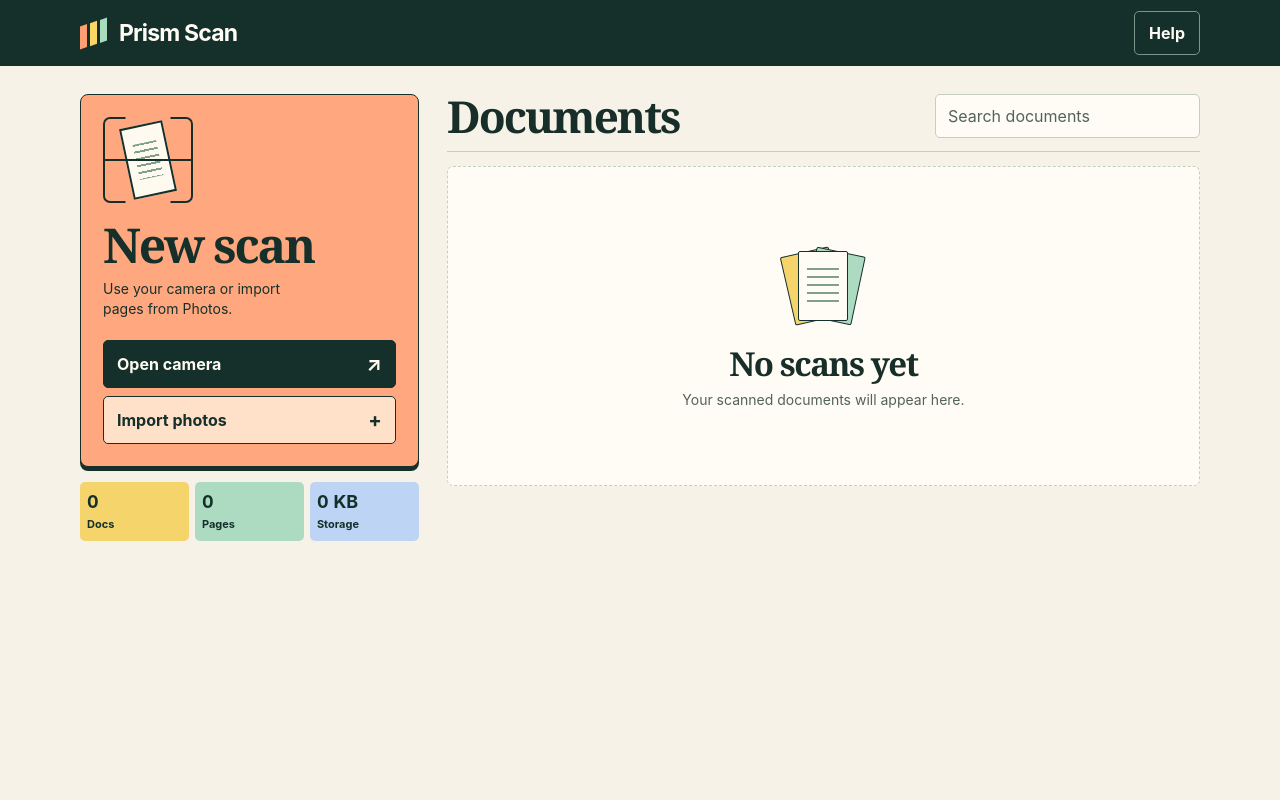
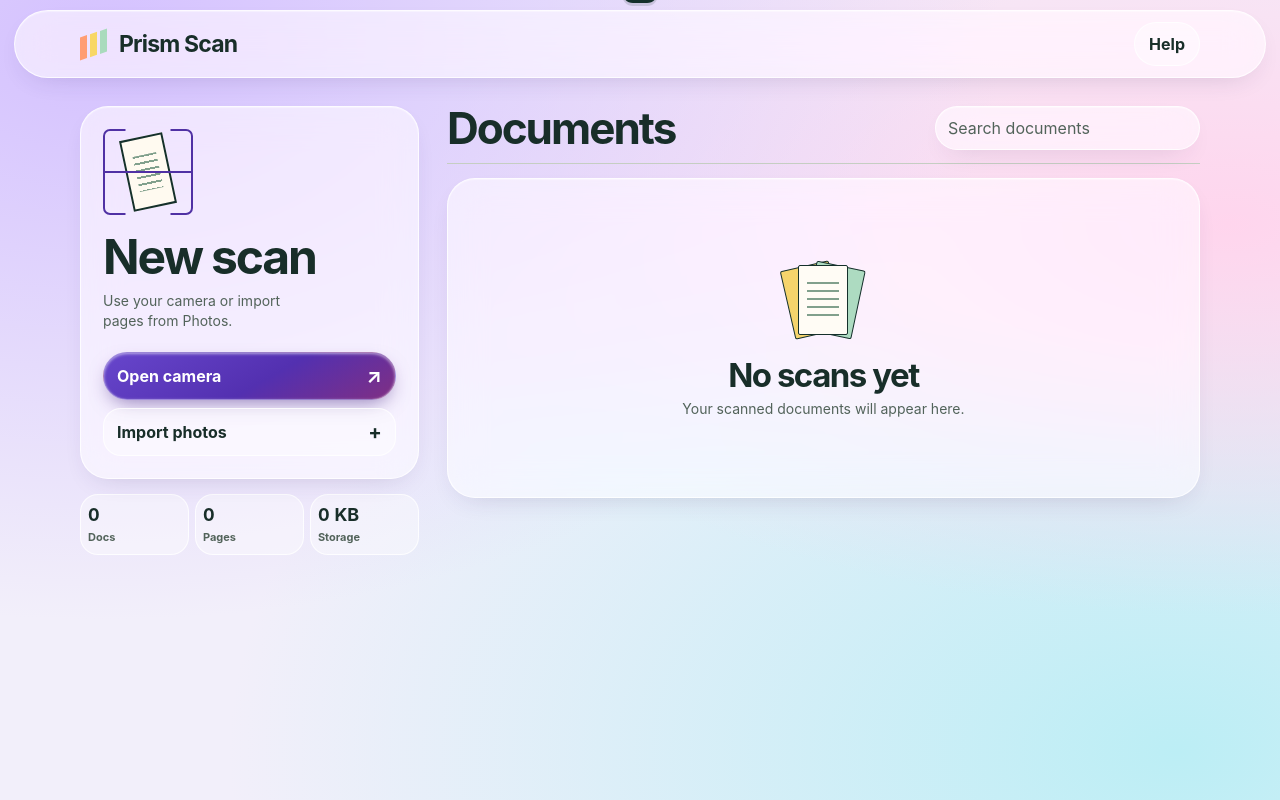
Before and after one commit to razinraziq13/prism-scan, a plain HTML site: page index.html in a window 1280 px wide. Drawn offline with Linux system fonts and the light colour scheme.

Commit message:
Give Prism Scan a Liquid Glass design

```diff
--- a/index.html
+++ b/index.html
@@ -5,7 +5,8 @@
 <meta name="viewport" content="width=device-width, initial-scale=1, viewport-fit=cover">
 <title>Prism Scan</title>
 <meta name="description" content="Scan, enhance and share documents. Works offline.">
-<meta name="theme-color" content="#15302b">
+<meta name="theme-color" content="#eee8fa" media="(prefers-color-scheme: light)">
+<meta name="theme-color" content="#211832" media="(prefers-color-scheme: dark)">
 <meta name="apple-mobile-web-app-capable" content="yes">
 <meta name="mobile-web-app-capable" content="yes">
 <meta name="apple-mobile-web-app-status-bar-style" content="black-translucent">
--- a/styles.css
+++ b/styles.css
@@ -412,3 +412,112 @@ textarea {
   .view.active, .sheet, .sheet-backdrop { animation: none; }
   .toast { transition: none; }
 }
+
+/* Liquid Glass surfaces. Document previews stay opaque for accurate editing. */
+:root {
+  --glass-wallpaper: radial-gradient(ellipse at 8% 5%, #d4c1ff 0%, transparent 54%),
+    radial-gradient(ellipse at 96% 28%, #ffd5ed 0%, transparent 48%),
+    radial-gradient(ellipse at 92% 94%, #bceef5 0%, transparent 57%), #f2effa;
+  --glass-fill: rgba(255, 255, 255, .56);
+  --glass-rim: rgba(255, 255, 255, .8);
+  --glass-glint: rgba(255, 255, 255, .4);
+  --glass-shadow: rgba(53, 40, 96, .24);
+  --glass-accent: linear-gradient(150deg, #6746cc, #5330b0 56%, #802f83);
+  --glass-focus: #5031a4;
+}
+
+@media (prefers-color-scheme: dark) {
+  :root {
+    --glass-wallpaper: radial-gradient(ellipse at 8% 5%, #38235b 0%, transparent 54%),
+      radial-gradient(ellipse at 96% 28%, #50233f 0%, transparent 48%),
+      radial-gradient(ellipse at 92% 94%, #133748 0%, transparent 57%), #110e20;
+    --glass-fill: rgba(31, 24, 52, .76);
+    --glass-rim: rgba(228, 218, 255, .25);
+    --glass-glint: rgba(244, 232, 255, .13);
+    --glass-shadow: rgba(0, 0, 0, .52);
+    --glass-focus: #e1cdff;
+  }
+}
+
+body, .view, .sheet.full { background: var(--glass-wallpaper); }
+.masthead, .scan-intro, .empty, .bar, .bar.color, .doc-card, #search, .tools, .doc-actions,
+.sheet:not(.full), .ghost, .install-banner, .install-banner.android {
+  background: var(--glass-fill);
+  border: 1px solid var(--glass-rim);
+  box-shadow: inset 0 1px 1px var(--glass-glint), 0 10px 28px -15px var(--glass-shadow);
+  -webkit-backdrop-filter: blur(18px) saturate(155%);
+  backdrop-filter: blur(18px) saturate(155%);
+}
+
+.masthead {
+  margin: calc(var(--safe-top) + 10px) 14px 0;
+  padding: 0 16px;
+  border-radius: 999px;
+  color: var(--text);
+}
+.scan-intro, .empty {
+  color: var(--text);
+  border-radius: 28px;
+}
+.scan-intro h2, .library-heading h2, .empty h3 { font-family: inherit; }
+.scan-intro p, .stat span { color: var(--muted); }
+.scan-art { color: var(--glass-focus); }
+.scan-frame, .scan-art::after { border-color: currentColor; }
+.help-link, .capture-btn.secondary, .stat, .icon-btn {
+  color: var(--text);
+  background: var(--glass-glint);
+  border: 1px solid var(--glass-rim);
+  border-radius: 18px;
+}
+.help-link, #search, .ghost, .capture-btn { border-radius: 999px; }
+#search::placeholder { color: var(--muted); }
+.doc-card { border-radius: 22px; }
+.doc-thumb { border-radius: 16px; }
+.stage, .sign-stage { border-radius: 24px; }
+.doc-count, .page-num { border-radius: 999px; }
+.tool-ic, .act-ic {
+  border-radius: 50%;
+  box-shadow: inset 0 1px 2px rgba(255,255,255,.65), inset 0 -4px 8px rgba(55,35,100,.15);
+}
+.capture-btn:not(.secondary), .primary, .pill, .install-banner .install-btn {
+  background: var(--glass-accent);
+  color: #fff;
+  border: 1px solid rgba(255,255,255,.38);
+  box-shadow: inset 0 1px 3px rgba(255,255,255,.55), 0 8px 20px -7px rgba(62,30,126,.6);
+}
+.primary { border-radius: 999px; }
+.bar, .bar.color {
+  color: var(--text);
+  margin: calc(var(--safe-top) + 6px) 10px 8px;
+  padding: 5px 8px;
+  border-radius: 999px;
+}
+.bar .icon-btn.light { color: var(--text); }
+.tools, .doc-actions {
+  margin: 8px 10px calc(var(--safe-bot) + 8px);
+  padding: 8px;
+  border-radius: 24px;
+}
+.install-banner, .install-banner.android {
+  color: var(--text);
+  border-radius: 20px;
+}
+.install-banner button, .install-banner.android button { color: var(--text); }
+.install-banner .install-btn { color: #fff; }
+.sheet:not(.full) { border-radius: 30px 30px 0 0; }
+.sheet-backdrop { background: rgba(17, 12, 33, .46); }
+.masthead :focus-visible, button:focus-visible, a:focus-visible, input:focus-visible, select:focus-visible, textarea:focus-visible {
+  outline: 2px solid var(--glass-focus);
+  outline-offset: 2px;
+}
+
+@supports not ((backdrop-filter: blur(1px)) or (-webkit-backdrop-filter: blur(1px))) {
+  :root { --glass-fill: var(--card); }
+}
+@media (prefers-reduced-transparency: reduce) {
+  :root { --glass-fill: var(--card); }
+}
+@media (prefers-reduced-motion: reduce) {
+  .view.active, .doc-card, .page-card, .sheet, .sheet-backdrop { animation: none; }
+  .toast { transition: none; }
+}
--- a/sw.js
+++ b/sw.js
@@ -1,5 +1,5 @@
 // Prism Scan service worker: makes the app open and work offline.
-const VERSION = 'prism-scan-v4';
+const VERSION = 'prism-scan-v5';
 const SHELL = [
   './', './index.html', './styles.css', './app.js', './manifest.webmanifest',
   './icons/icon-192.png', './icons/icon-512.png', './icons/apple-touch-icon.png',
```
Also changed, not shown: manifest.webmanifest.
